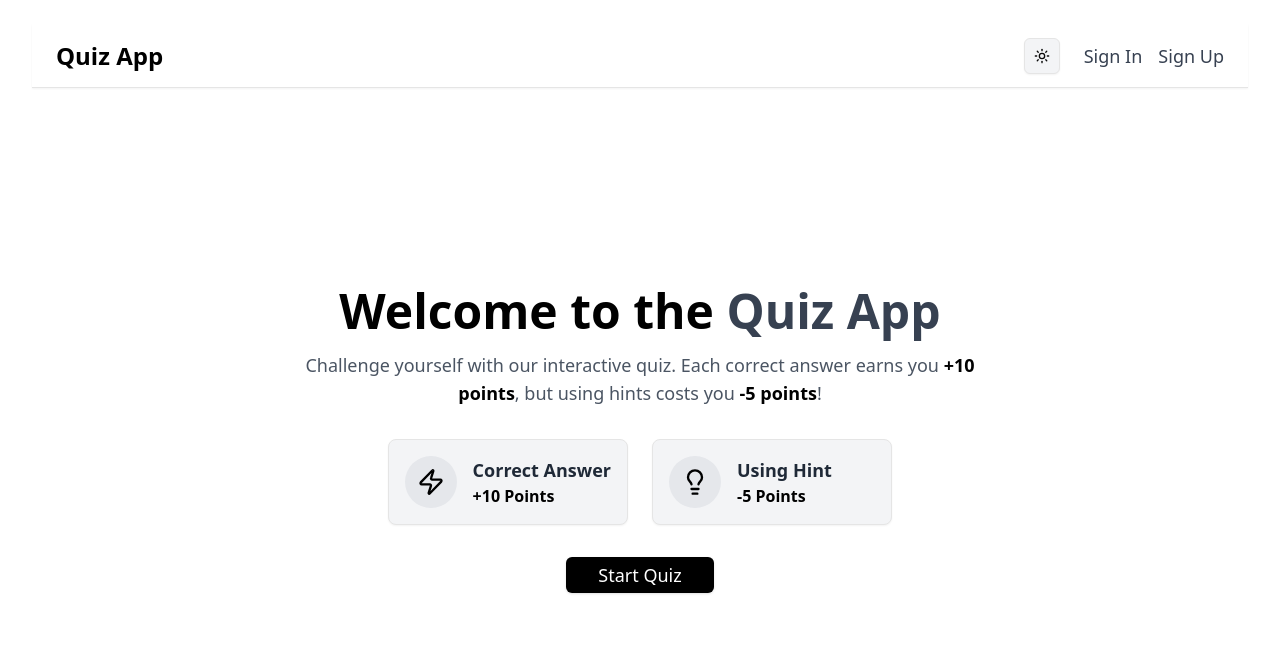
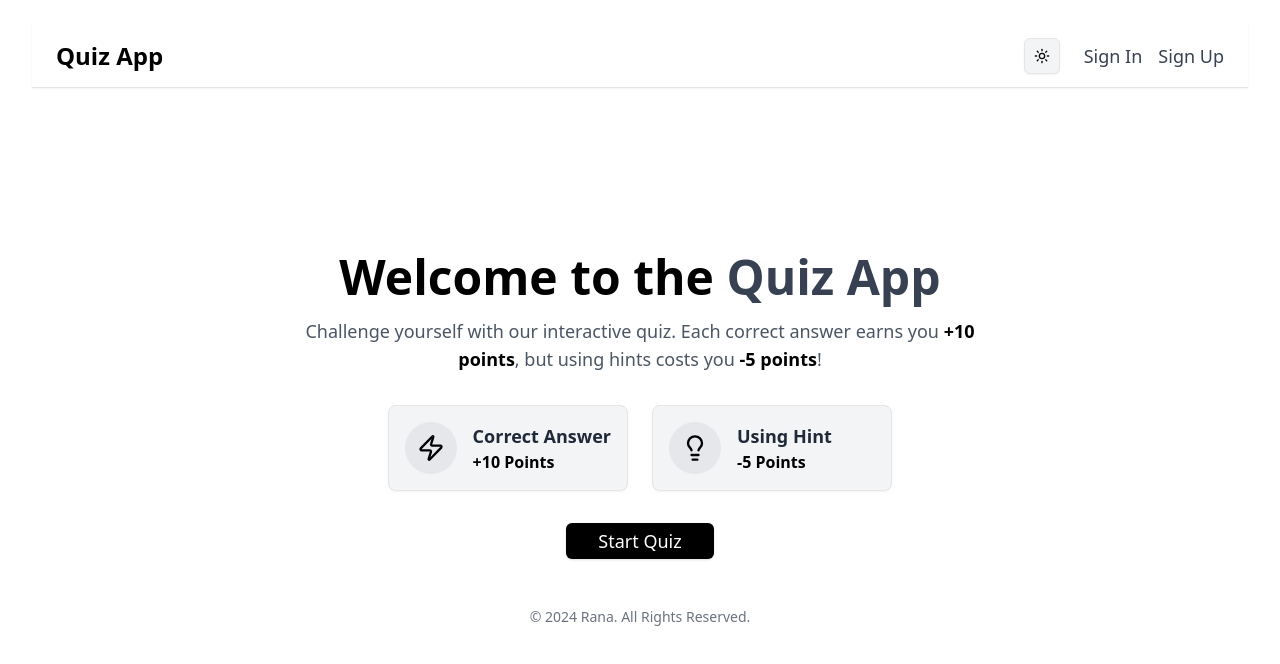
Before and after one commit to Ranadipgithub/quiz-app, a Next.js app: page / in a window 1280 px wide. Shown: the top 664 px of the page. Built offline with nearby package versions, Linux system fonts and the light colour scheme; no server answers.

Commit message:
added copyright message

```diff
--- a/src/app/page.js
+++ b/src/app/page.js
@@ -72,6 +72,9 @@ export default function Home() {
           </Button>
         </Link>
       </div>
+      <footer className="mt-12 text-sm text-gray-500 dark:text-gray-400">
+        <p>&copy; {new Date().getFullYear()} Rana. All Rights Reserved.</p>
+      </footer>
     </div>
   );
 }
```
